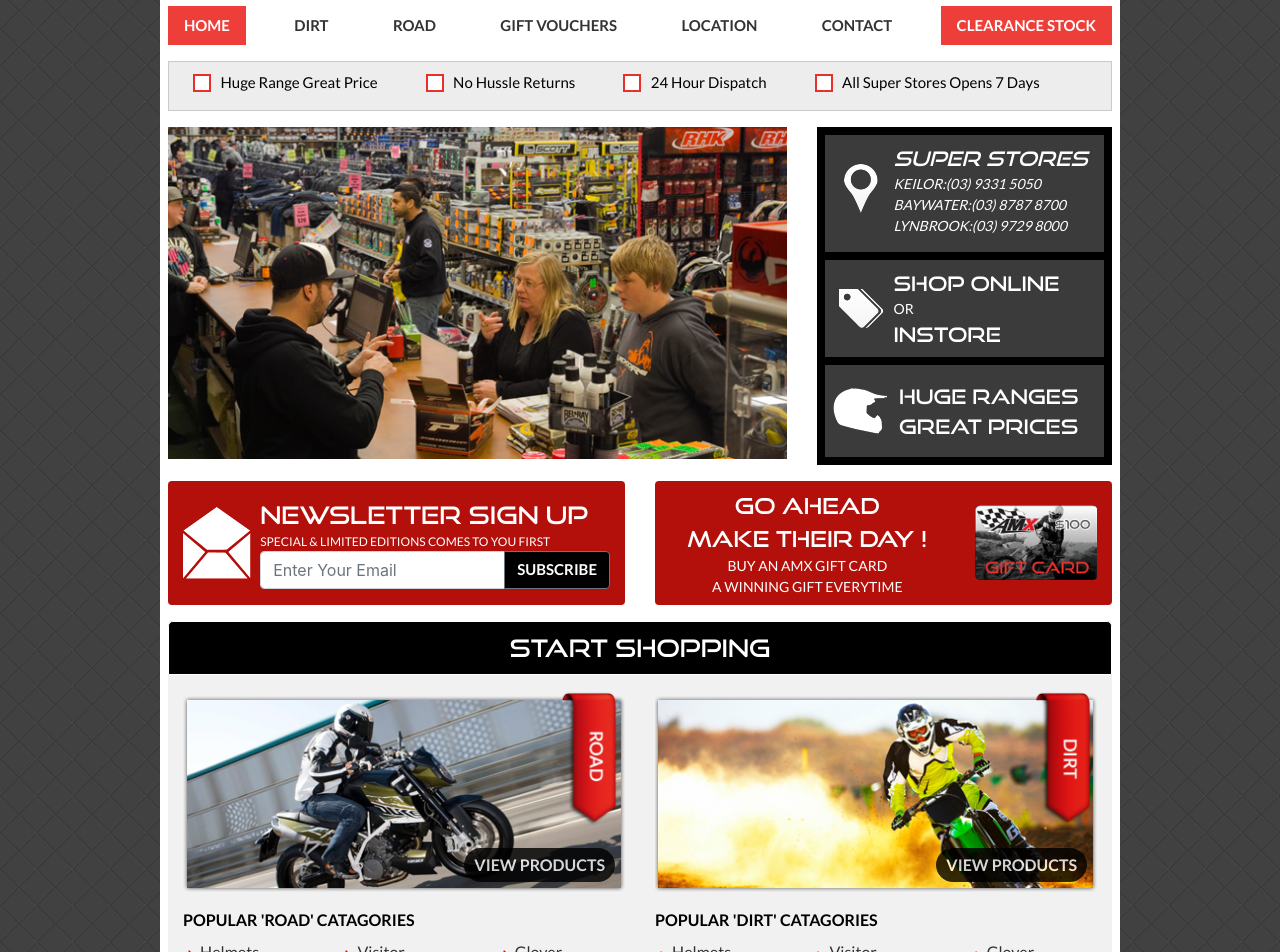
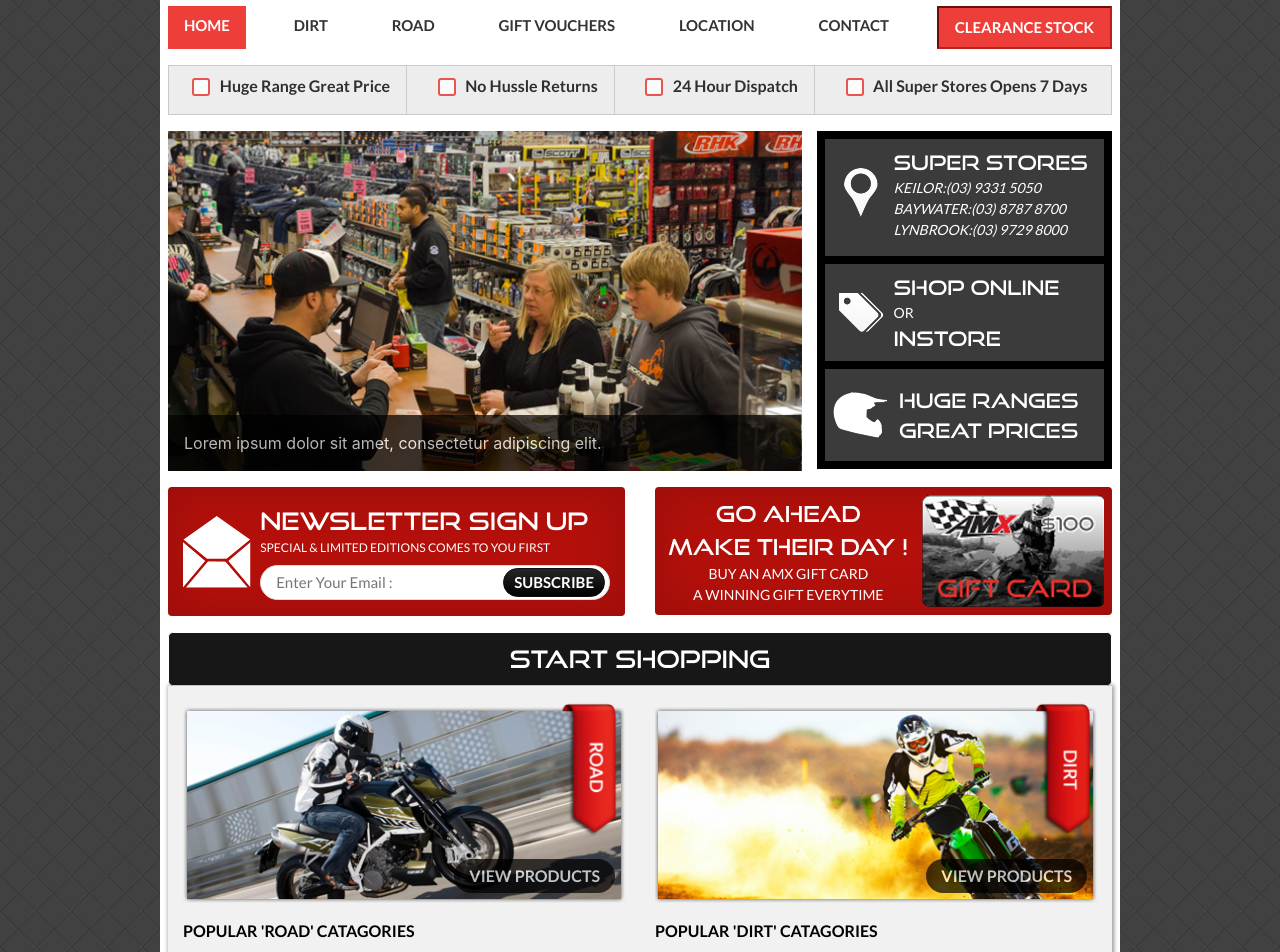
Before and after one commit to ProCodeRed/Super-Stores, a plain HTML site: page index.html in a window 1280 px wide. Shown: the part 180-1132 px from the top of the page. Drawn offline with nearby package versions, Linux system fonts and the light colour scheme.

Commit message:
little perfection done here now completely done.....

```diff
--- a/css/custom.css
+++ b/css/custom.css
@@ -19,6 +19,7 @@
 .my-20{margin: 20px 0px;}
 .bg-transparent{background-color: transparent;}
 .bg-black{background-color: black;}
+.bg-startShopping{background-color: #171717;}
 .bg-reviews{background-color: #262626;}
 .bg-gray{background-color: #fff;}
 .bg-gray1{background-color: #3c3b3b;}
@@ -35,6 +36,26 @@
 .nav-pills .nav-link {
     border-radius: 0px;
 }
+.nav-pills .nav-link:last-child{
+    border: 2px solid #bc1e18;
+    border-style: inset;
+}
+
+button.subs-btn1 {
+    position: absolute;
+    top: 0;
+    right: 5px;
+    border: 1px solid #101010;
+    outline: none;
+    margin-top: 3px;
+    border-radius: 20px;
+    padding: 2px 10px;
+    background-image: linear-gradient(#262626, #010101);
+}
+
+.bike-categories{
+    box-shadow: 1px 0px 4px 1px rgb(0, 0, 0, 0.40);
+}
 
 .text-gray1{color: #b9b9b9;}
 .text-gray2{color: #d7d7d7;}
@@ -48,7 +69,20 @@
 .text-black{color: #000;}
 .button-bg{background-color: #353535;}
 
-
+.img-banners{
+    position: relative;
+}
+.lower-border {
+    position: absolute;
+    width: 97.5%;
+    background-color: #000;
+    bottom: 0;
+    opacity: .7;
+    color: #fff;
+}
+.bike-card1{
+    box-shadow: inset 0px 0px 50px rgba(0, 0, 0, .15);
+}
 .font-lato-F-14{
     font-family: 'Lato', sans-serif;
     font-size: 14px;
@@ -136,7 +170,14 @@
 
 .checkbox-custom {
     position: relative;
-  }
+    border-right: 1px solid #c4c4c4;
+    opacity: .8;
+}
+
+.checkbox-custom:last-child{
+    border-right: none;
+}
+
 
   .checkbox-custom input[type=checkbox] {
     display: none;
@@ -157,9 +198,10 @@
     text-align: center;
     font-size: 20px;
     color: #e7302a;
+    border-radius: 3px;
   }
 
-  .checkbox-custom input[type=checkbox]:checked~b:after {
+  .checkbox-custom input[type=checkbox]:checked~b:after{
     content: url('../images/check-arow.png');
     position: absolute;
     top: -5;
@@ -190,7 +232,7 @@
     background-color: #fff;
 }
 .btn-group-lg>.btn, .btn-lg {
-    border-radius: .3rem .3rem 0 0 ;
+    border-radius: .3rem;
 }
 
 .dirt-bike-cart{
@@ -204,20 +246,21 @@
     color: #fff;
     outline: none;
     border: none;
-    opacity: .8;
+    opacity: 0.70;
     text-transform: uppercase;
-    padding: 5px 10px;
+    padding: 5px 15px;
     border-radius: 20px;
 }
 
-.product-nav a{ padding-bottom: 0px;}
+.product-nav a{padding: 0 0 0 12px;}
 .cards{
     width: 208px;
     text-align: center;
     background-color: #fff;
     border: 1px solid #ccc;
     border-radius: .3rem;
-    box-shadow: inset 0 0 10px #000000;
+    box-shadow:inset 0px 0px 15px #000000;  /*inner shadow */
+    text-shadow: outset 0px 0px 4px rgba(0, 0, 0, 0.60);
 }
 .cards-btn{
     background-color: #e7302a;
@@ -230,7 +273,13 @@
     bottom: -13;
     text-shadow: 1px 0px 0px  rgba(255, 255, 255, 0.5);
 }
+.cards-btn:hover{
+    background-color: #474747;
+    color: #fff;
+    border: 1px solid #101010;
+    background-image: linear-gradient(#535353 , #353535);
 
+}
 .brands-logo {
     border: 1px dashed;
     border-color: #c4c4c4;
@@ -275,7 +324,7 @@
     margin-top: 3px;
     border-radius: 20px;
     padding: 2px 10px;
-    background-image: linear-gradient(#414141, #242424);
+    background-image: linear-gradient(#262626, #010101);
 }
 
 .email-logo {
@@ -286,3 +335,8 @@
 .col.bg-newsletter.border.border-white {
     border-radius: 30px 0px 0px 30px;
 }
+
+
+.newsletter.d-none.d-lg-block {
+    margin-top: -80px;
+}
--- a/index.html
+++ b/index.html
@@ -95,39 +95,42 @@
                             <a class="flex-sm-fill text-sm-center nav-link active text-uppercase font-weight-bold" href="#">clearance stock</a>
                         </nav> <!---navbar code ends here-->
                         <div class="row bg-chkbox-gray mx-0 mt-lg-2 chkdiv">
-                           <div class="checkbox-custom px-4 py-2">
+                           <div class="checkbox-custom px-3 py-2 m-auto">
                                 <label>
                                     <input type="checkbox">
                                     <b></b>
-                                    <span class="text-capitalize font-lato-F-15 text-black">huge range great price</span>
+                                    <span class="text-capitalize font-lato-F-16 text-black font-weight-bold">huge range great price</span>
                                 </label>
                             </div>
-                            <div class="checkbox-custom px-4 py-2">
+                            <div class="checkbox-custom px-3 py-2 m-auto">
                                 <label>
                                     <input type="checkbox">
                                     <b></b>
-                                    <span class="text-capitalize font-lato-F-15 text-black">no hussle returns</span>
+                                    <span class="text-capitalize font-lato-F-16 text-black font-weight-bold">no hussle returns</span>
                                 </label>
                             </div>
-                            <div class="checkbox-custom px-4 py-2">
+                            <div class="checkbox-custom px-3 py-2 m-auto">
                                 <label>
                                     <input type="checkbox">
                                     <b></b>
-                                    <span class="text-capitalize font-lato-F-15 text-black">24 hour dispatch</span>
+                                    <span class="text-capitalize font-lato-F-16 text-black font-weight-bold">24 hour dispatch</span>
                                 </label>
                             </div>
-                            <div class="checkbox-custom px-4 py-2">
+                            <div class="checkbox-custom px-3 py-2 m-auto">
                                 <label>
                                     <input type="checkbox">
                                     <b></b>
-                                    <span class="text-capitalize font-lato-F-15 text-black">all super stores opens 7 days</span>
+                                    <span class="text-capitalize font-lato-F-16 text-black font-weight-bold">all super stores opens 7 days</span>
                                 </label>
                             </div>
                         </div> <!--checkbox options code ends here-->
                         <div class="py-3">
                             <div class="row">
-                                <div class="col-12 col-lg-8">
+                                <div class="col-12 col-lg-8 pr-lg-0 img-banners">
                                     <img class="w-100" src="images/banner1.png" alt="">
+                                    <div class="lower-border">
+                                        <p class="m-0 pl-3 py-3 text-white">Lorem ipsum dolor sit amet, consectetur adipiscing elit.</p>
+                                    </div>
                                 </div>
                                 <div class="col-12 col-lg-4">
                                     <div class="bg-black p-2 d-sm-flex justify-content-sm-between justify-content-md-around d-lg-block">
@@ -135,14 +138,14 @@
                                             <div class="col-3 col-lg-2 px-0 text-center">
                                                 <img src="images/location-big-icon.png" alt="">
                                             </div>
-                                            <div class="col-9 col-lg-9 px-0 font-italic text-center text-lg-left">
+                                            <div class="col-9 col-lg-9 px-0 text-center text-lg-left">
                                                 <p class="m-0 text-white text-uppercase
                                                 font-GoodtimesRg-f-20">super stores</p>
-                                                <p class="m-0 text-white text-uppercase font-lato-F-14
+                                                <p class="m-0 text-white text-uppercase font-lato-F-14 font-italic
                                                 "><span>keilor:</span><span>(03) 9331 5050</span></p>
-                                                <p class="m-0 text-white text-uppercase font-lato-F-14
+                                                <p class="m-0 text-white text-uppercase font-lato-F-14 font-italic
                                                 "><span>baywater:</span><span>(03) 8787 8700</span></p>
-                                                <p class="m-0 text-white text-uppercase font-lato-F-14
+                                                <p class="m-0 text-white text-uppercase font-lato-F-14 font-italic
                                                 "><span>lynbrook:</span><span>(03) 9729 8000</span></p>
                                             </div>
                                         </div>
@@ -172,33 +175,35 @@
                         <div class="bike-cards">
                             <div class="row">
                                 <div class="col-12 col-lg-6 mb-2 mb-lg-0">
-                                    <div class="row mx-0 bg-bike-cards rounded align-items-center py-3 justify-content-around">
+                                    <div class="row mx-0 bg-bike-cards rounded align-items-center py-3 justify-content-around bike-card1">
                                         <div class="col-3 col-md-3 col-lg-2 pr-0 pr-lg-3 text-md-center text-lg-left">
                                             <img src="images/email-big-icon.png" alt="">
                                         </div>
                                         <div class="col-9 col-md-6 col-lg-10 pl-0 pl-lg-3">
                                             <p class="m-0 font-GoodtimesRg-f-24 text-uppercase text-white">newsletter sign up</p>
                                             <p class="m-0 font-lato-F-12 text-uppercase text-white">special & limited editions comes to you first</p>
-                                            <div class="input-group">
-                                                <input type="text" class="form-control" placeholder="Enter Your Email" aria-label="Enter Your Email" aria-describedby="button-addon2">
-                                                <div class="input-group-append">
-                                                  <button class="btn btn-outline-secondary" type="button" id="button-addon2">SUBSCRIBE</button>
-                                                </div>
+                                            <div class="col p-0 mt-2">
+                                                <form action="" class="m-0">
+                                                    <div class="subscribe-butn-area">
+                                                        <input type="text" name="" id="" class="w-100 subs-input font-lato-F-15 text-gray6" placeholder="Enter Your Email :">
+                                                        <button class="subs-btn1 button-bg text-white text-uppercase font-lato-F-15 font-weight-bold">subscribe</button>
+                                                    </div>
+                                                </form>
                                             </div>
                                         </div>
                                     </div>
                                 </div>
                                 <div class="col-12 col-lg-6 mt-2 mt-lg-0">
-                                    <div class="row mx-0 bg-bike-cards rounded py-2 text-center align-items-center">
-                                        <div class="col-6 col-lg-8 text-uppercase text-white">
+                                    <div class="row mx-0 bg-bike-cards rounded py-2 text-center align-items-center bike-card1">
+                                        <div class="col-6 col-lg-7 px-0 text-uppercase text-white">
                                             <p class="m-0 font-GoodtimesRg-f-22">go ahead</p>
                                             <p class="m-0 font-GoodtimesRg-f-22">make their day !</p>
                                             <p class="m-0 font-lato-F-14">buy an amx gift card</p>
                                             <p class="m-0 font-lato-F-14">a winning gift everytime</p>
                                         </div>
-                                        <div class="col-4">
+                                        <div class="col*">
                                             <div>
-                                                <img class="img-fluid" src="images/gift-card-icon.png" alt="">
+                                                <img class="img-responsive" src="images/gift-card-icon.png" alt="">
                                             </div>
                                         </div>
                                     </div>
@@ -206,10 +211,10 @@
                             </div>
                         </div> <!--bike cards ends here------>
                         <div class="row mx-0 pt-3">
-                            <button type="button" class="btn btn-secondary btn-lg btn-block text-uppercase font-GoodtimesRg-f-24 bg-black custom-btn">start shopping</button>
+                            <button type="button" class="btn btn-secondary btn-lg btn-block text-uppercase font-GoodtimesRg-f-24 bg-startShopping custom-btn">start shopping</button>
                         </div> <!-- start shopping code ends here------>
                         <div class="row mx-0">
-                            <div class="bg-offwhite rounded-bottom">
+                            <div class="bg-offwhite rounded-bottom bike-categories">
                                 <div class="row mx-0 pt-3">
                                     <div class="col-12 col-md-6 col-lg-6">
                                         <div class="dirt-bike-cart">
@@ -217,7 +222,7 @@
                                             <button class="btn-custom-1 font-lato-F-16 font-weight-bold">view products</button>
                                         </div>
                                         <div class="product-nav py-3">
-                                            <p class="m-0 text-uppercase font-lato-F-16 font-weight-bold text-black">popular 'road' catagories</p>
+                                            <p class="m-0 text-uppercase font-lato-F-16 font-weight-bold text-black pb-lg-2">popular 'road' catagories</p>
                                             <div class="row justify-content-between">
                                                 <div class="col-4 px-0">
                                                     <ul class="nav flex-column">
@@ -267,7 +272,7 @@
                                             <button class="btn-custom-1 font-lato-F-16 font-weight-bold">view products</button>
                                         </div>
                                         <div class="product-nav py-3">
-                                            <p class="m-0 text-uppercase font-lato-F-16 font-weight-bold text-black">popular 'dirt' catagories</p>
+                                            <p class="m-0 text-uppercase font-lato-F-16 font-weight-bold text-black pb-lg-2">popular 'dirt' catagories</p>
                                             <div class="row justify-content-between">
                                                 <div class="col-4 px-0">
                                                     <ul class="nav flex-column">
@@ -501,7 +506,7 @@
                             </div>
                         </div> <!---brands logo code ends here----->
                         <div class="reason bg-offwhite my-20 py-20">
-                            <div class="row mx-0 pl-15 justify-content-center">
+                            <div class="row mx-0 pl-15 justify-content-center                       justify-content-md-start">
                                 <p class="m-0 font-lato-F-22 font-weight-bold text-capitalize text-gray3">why shop at AMX ?</p>
                             </div>
                             <div class="row mx-0">
@@ -517,7 +522,7 @@
                                 </div>
                                 <div class="col-4 col-lg-2 pr-0 m-auto">
                                     <p class="m-0 text-redGoodTimes font-lato-F-14 font-weight-bold text-uppercase py-2">lowest prices</p>
-                                    <p class="m-0 font-lato-F-13 text-capitalize text-gray3">guranteed</p>
+                                    <p class="m-0 font-lato-F-13 text-capitalize text-gray3 font-weight-bold">guranteed</p>
                                     <p class="m-0 font-lato-F-13 text-capitalize text-gray3">ask us how</p>
                                 </div>
                                 <div class="col-4 col-lg-3 pr-0 m-auto">
@@ -668,7 +673,7 @@
                             </div>
                         </div> <!----profile code ends ----->
                         <div class="newsletter d-none d-lg-block">
-                            <div class="email-logo">
+                            <div class="email-logo w-25">
                                 <img src="images/black-email-icon.png" alt="">
                             </div>
                             <div class="row mx-0 position-relative">
```
